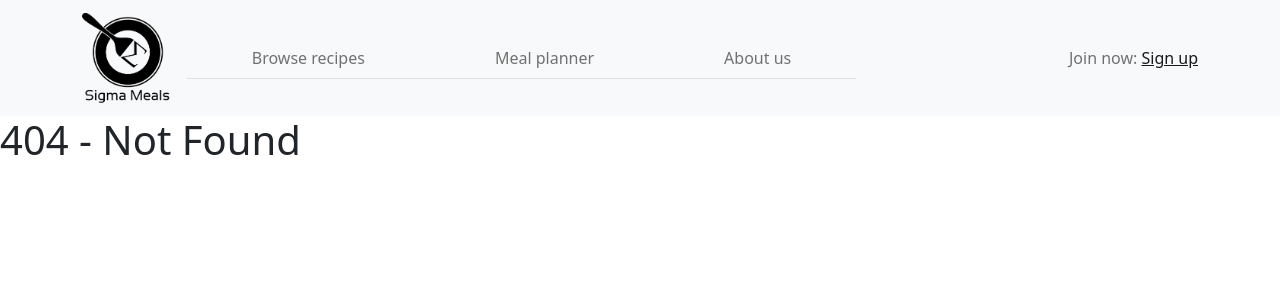
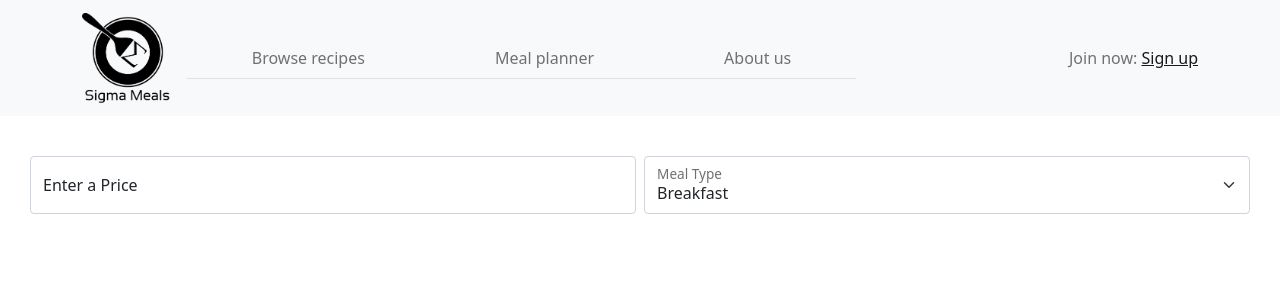
Before and after one commit to Abdulqdir/SigmaMeals, a React (Create React App) app in the folder client/: page /mealplanner in a window 1280 px wide. Before the commit this address had no page. Shown: the top 300 px of the page. Built offline with nearby package versions, Linux system fonts and the light colour scheme.

Commit message:
basic meal planner stuff

```diff
--- a/client/src/Router.js
+++ b/client/src/Router.js
@@ -1,9 +1,10 @@
-import { BrowserRouter, Routes, Route } from "react-router-dom";
-import LandingPage from "./pages/LandingPage";
-import LoginPage from "./pages/LoginPage";
-import NotFound from "./pages/NotFound";
-import RegisterPage from "./pages/RegisterPage";
-import BrowseRecipes from "./pages/BrowseRecipes";
+import { BrowserRouter, Routes, Route } from 'react-router-dom';
+import LandingPage from './pages/LandingPage';
+import LoginPage from './pages/LoginPage';
+import NotFound from './pages/NotFound';
+import RegisterPage from './pages/RegisterPage';
+import BrowseRecipes from './pages/BrowseRecipes';
+import MealPlanner from './pages/MealPlanner';
 
 export const Router = () => {
   return (
@@ -13,6 +14,7 @@ export const Router = () => {
         <Route path="/login" exact element={<LoginPage />} />
         <Route path="/register" exact element={<RegisterPage />} />
         <Route path="/browseRecipes" exact element={<BrowseRecipes />} />
+        <Route path="/mealplanner" exact element={<MealPlanner />} />
         <Route path="*" element={<NotFound />} />
       </Routes>
     </BrowserRouter>
--- /dev/null
+++ b/client/src/pages/MealPlanner.js
@@ -0,0 +1,31 @@
+import React from 'react';
+import { useState, useEffect } from 'react';
+import { Table, Row, Col, FloatingLabel, Form } from 'react-bootstrap';
+import './BrowseRecipes.css';
+import parser from 'html-react-parser';
+
+const MealPlanner = () => {
+  return (
+    <div style={{ marginTop: '40px' }} className="browse-recipes-content">
+      <Row className="g-2">
+        <Col md>
+          <FloatingLabel controlId="floatingInputGrid" label="Enter a Price">
+            <Form.Control type="number" placeholder="10" />
+          </FloatingLabel>
+        </Col>
+        <Col md>
+          <FloatingLabel controlId="floatingSelectGrid" label="Meal Type">
+            <Form.Select aria-label="Floating label select example">
+              <option value="1">Breakfast</option>
+              <option value="2">Lunch</option>
+              <option value="3">Dinner</option>
+              <option value="4">Drink</option>
+            </Form.Select>
+          </FloatingLabel>
+        </Col>
+      </Row>
+    </div>
+  );
+};
+
+export default MealPlanner;
```
Also changed, not shown: 1 other file (tests, documents, lock files or other folders).
